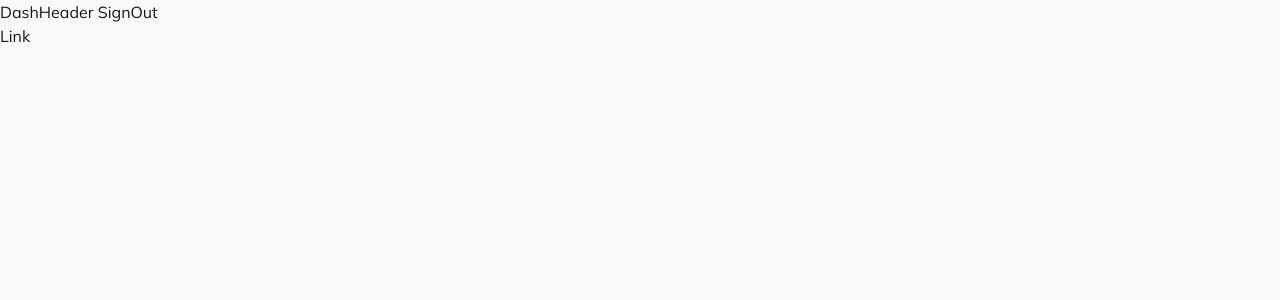
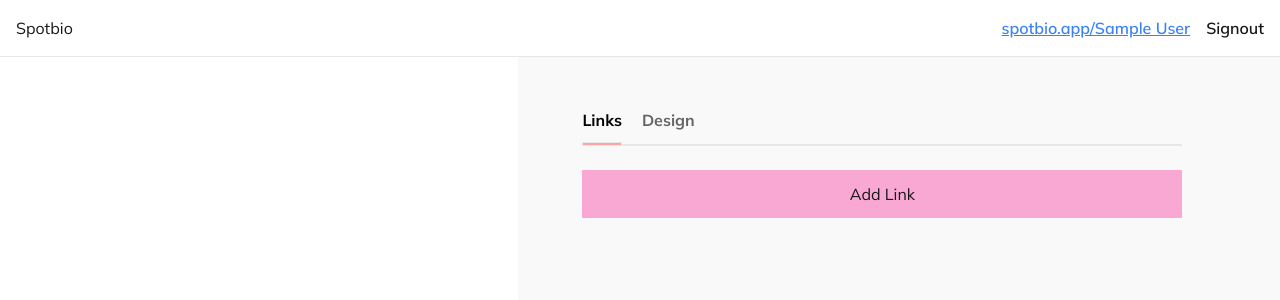
Before and after one commit to AslamThachapalli/spotbio, a Next.js app: page /dashboard/links in a window 1280 px wide. Shown: the top 300 px of the page. Built offline with nearby package versions, Linux system fonts and the light colour scheme; no server answers; sample sign-in values are in the browser's storage.

Commit message:
dashboard layout

```diff
--- /dev/null
+++ b/app/dashboard/design/page.tsx
@@ -0,0 +1,9 @@
+function DesignPage() {
+    return (
+        <div>
+            Design
+        </div>
+     );
+}
+
+export default DesignPage;
--- a/app/dashboard/layout.tsx
+++ b/app/dashboard/layout.tsx
@@ -1,7 +1,8 @@
-import DashboardHeader from "@/components/DashboardHeader";
+import DashboardHeader from "@/components/dashboard/DashboardHeader";
 import React from "react";
 import { getServerSession } from "next-auth"
 import { redirect } from "next/navigation"
+import DashboardNavigator from "@/components/dashboard/DashboardNavigator";
 
 export default async function DashLayout({ children }: { children: React.ReactNode }) {
     const session = await getServerSession()
@@ -11,9 +12,24 @@ export default async function DashLayout({ children }: { children: React.ReactNo
     }
 
     return (
-        <div>
-            <DashboardHeader/>
-            {children}
-        </div>
+        <>
+            <div className="fixed top-0 z-10">
+                <DashboardHeader />
+            </div>
+
+            <div className="flex">
+                <div className="sticky top-0 flex-[0.45] w-full h-screen bg-white">
+
+                </div>
+
+                <div className="flex-[0.55] w-full h-full pt-24 px-16 pb-20 flex flex-col gap-6">
+                    <DashboardNavigator/>
+                    <div className="max-w-[600px]">
+                    {children}
+
+                    </div>
+                </div>
+            </div>
+        </>
     )
 }
--- a/app/dashboard/links/page.tsx
+++ b/app/dashboard/links/page.tsx
@@ -1,5 +1,35 @@
+'use client'
+import { useState } from "react"
+
 export default function LinksPage() {
+    const [showDialog, setShowDialog] = useState(false);
+
     return (
-        <div>Link</div>
+        <>
+            {showDialog && <Dialog
+                onClose={() => { setShowDialog(false) }}
+            />}
+            <button
+                className="bg-pink-300 p-3 w-full"
+                onClick={() => setShowDialog(true)}
+            >
+                Add Link
+            </button>
+        </>
     )
 }
+
+export function Dialog({ onClose }: { onClose: () => void }) {
+    return (
+        <div
+            className="absolute z-10 top-0 left-0 right-0 bottom-0 w-screen h-screen bg-black/40 flex justify-center items-center"
+            onClick={onClose}
+        >
+            <div
+                className="h-52 w-52 bg-white"
+            >
+
+            </div>
+        </div>
+    )
+}
--- a/components/DashboardHeader.tsx
+++ /dev/null
@@ -1,7 +0,0 @@
-import SignoutButton from "./SignoutBtn";
-
-export default function DashboardHeader() {
-    return (
-        <div>DashHeader <SignoutButton/></div>
-    )
-}
--- a/components/SignoutBtn.tsx
+++ /dev/null
@@ -1,9 +0,0 @@
-'use client'
-
-import { signOut } from "next-auth/react";
-
-export default function SignoutButton() {
-    return (
-        <button onClick={() => signOut()}>SignOut</button>
-    )
-}
--- a/components/Signup.tsx
+++ b/components/Signup.tsx
@@ -1,8 +1,9 @@
 'use client'
 
-import { createUser, isUsernameAvailable } from "@/actions/auth";
+import { createUser } from "@/actions/auth";
 import { InputValidationType, validateEmail, validatePassword, validateUsername } from "@/lib/validations";
 import clsx from "clsx";
+import { signIn } from "next-auth/react";
 import { useRouter } from "next/navigation";
 import { useState } from "react"
 import { FaEye } from "react-icons/fa";
@@ -104,11 +105,18 @@ function Signup() {
 
         const res = await createUser(form);
 
-        toast.dismiss(loadId)
         if (!res.error) {
+            await signIn('credentials', {
+                username: form.username,
+                password: form.password,
+                redirect: false,
+            })
+
+            toast.dismiss(loadId)
             router.push('/dashboard');
-            toast.success('Signed In')
+            toast.success('Account created!')
         } else {
+            toast.dismiss(loadId)
             toast.error(res.error)
         }
     }
--- /dev/null
+++ b/components/dashboard/DashboardHeader.tsx
@@ -0,0 +1,40 @@
+'use client'
+
+import { useSession } from "next-auth/react";
+import { signOut } from "next-auth/react";
+
+export default function DashboardHeader() {
+    const session = useSession()
+
+    const username = session.data?.user?.name!
+
+    return (
+        <div className="w-screen flex justify-center items-center border-b-[1px] bg-white">
+            <div className="max-width h-14 w-full px-4 flex justify-between items-center">
+                <p>Spotbio</p>
+                <div className="flex gap-4 items-center">
+                    <a
+                        className="text-blue-500 underline font-semibold"
+                        href={`http://localhost:3000/${username}`}
+                        target="_blank"
+                    >
+                        {`spotbio.app/${username}`}
+                    </a>
+                    <SignoutButton />
+                </div>
+            </div>
+        </div>
+    )
+}
+
+
+function SignoutButton() {
+    return (
+        <button
+            onClick={() => signOut()}
+            className="font-semibold "
+        >
+            Signout
+        </button>
+    )
+}
--- /dev/null
+++ b/components/dashboard/DashboardNavigator.tsx
@@ -0,0 +1,47 @@
+'use client'
+
+import clsx from "clsx";
+import Link from "next/link";
+import { usePathname } from "next/navigation";
+import { motion } from 'framer-motion';
+
+const tabs = [
+    'links',
+    'design',
+]
+
+function DashboardNavigator() {
+    const pathname = usePathname()
+
+    return (
+        <ul className="flex border-b-2 max-w-[600px] gap-5">
+            {
+                tabs.map((tab) => (
+                    <li
+                        key={tab}
+                        className={clsx("relative font-bold capitalize py-3", {
+                            "text-black": pathname === `/dashboard/${tab}`,
+                            "text-black/60": pathname !== `/dashboard/${tab}`
+                        })}
+                    >
+                        <Link
+                            href={`/dashboard/${tab}`}
+                            className="hover:text-black"
+                        >
+                            {tab}
+                        </Link>
+                        {
+                            pathname === `/dashboard/${tab}` ?
+                                <motion.div
+                                    className="absolute right-0 -bottom-[2px] border h-1 bg-red-300 w-full"
+                                    layoutId="underline"
+                                /> : null
+                        }
+                    </li>
+                ))
+            }
+        </ul>
+    );
+}
+
+export default DashboardNavigator;
--- a/components/landing/GoToDashboardButton.tsx
+++ b/components/landing/GoToDashboardButton.tsx
@@ -3,7 +3,7 @@ import Link from "next/link";
 function GoToDashboardButton() {
     return (
         <Link
-            className="w-96 py-3 font-bold rounded-md bg-red-300 text-white"
+            className="w-96 py-3 font-bold rounded-md bg-red-300 text-white flex justify-center items-center"
             href={'/dashboard'}
         >
             GO TO DASHBOARD
--- a/package.json
+++ b/package.json
@@ -12,6 +12,7 @@
     "@prisma/client": "^5.20.0",
     "bcrypt": "^5.1.1",
     "clsx": "^2.1.1",
+    "framer-motion": "^11.11.8",
     "next": "14.2.15",
     "next-auth": "^4.24.8",
     "react": "^18",
```
Also changed, not shown: 1 other file (tests, documents, lock files or other folders).
